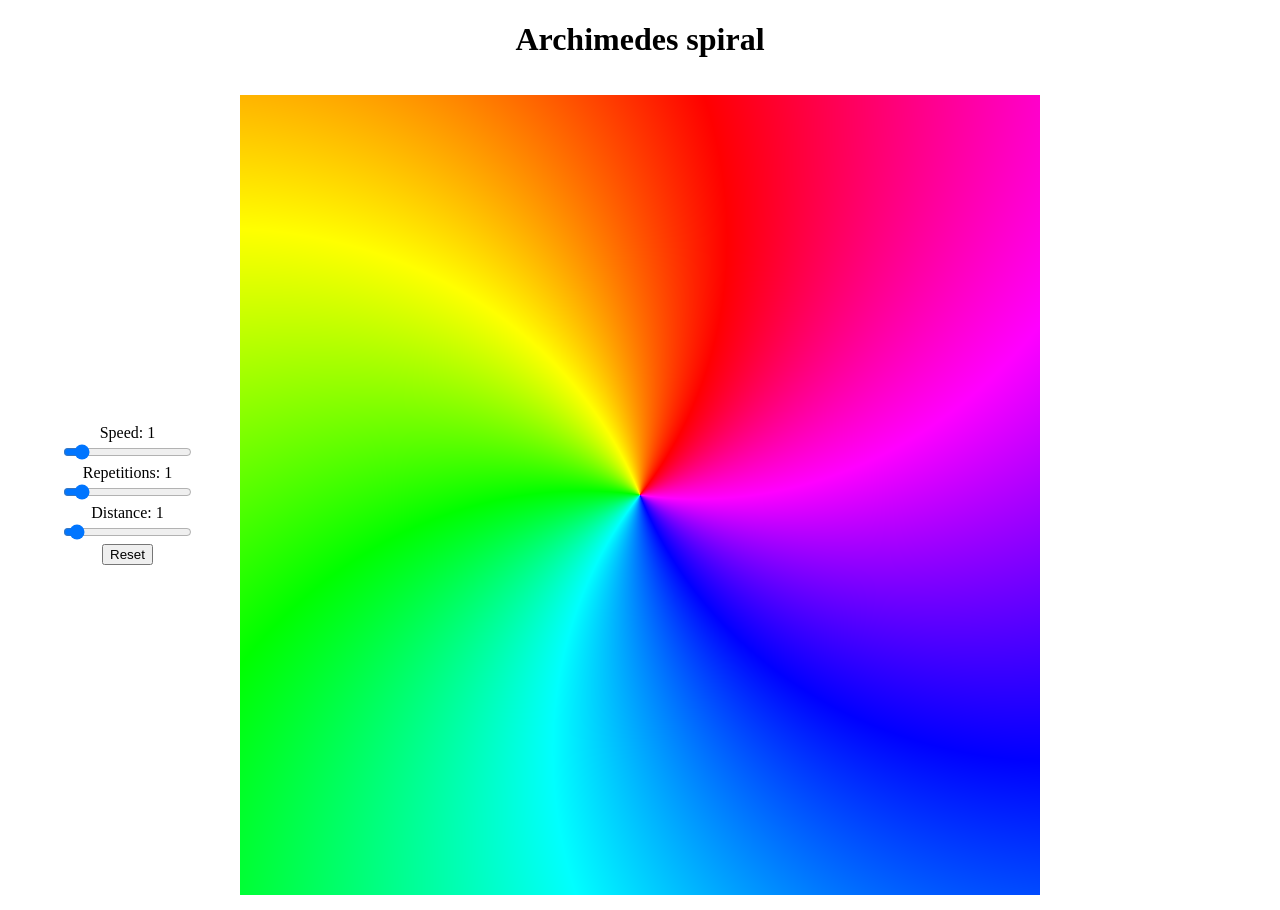
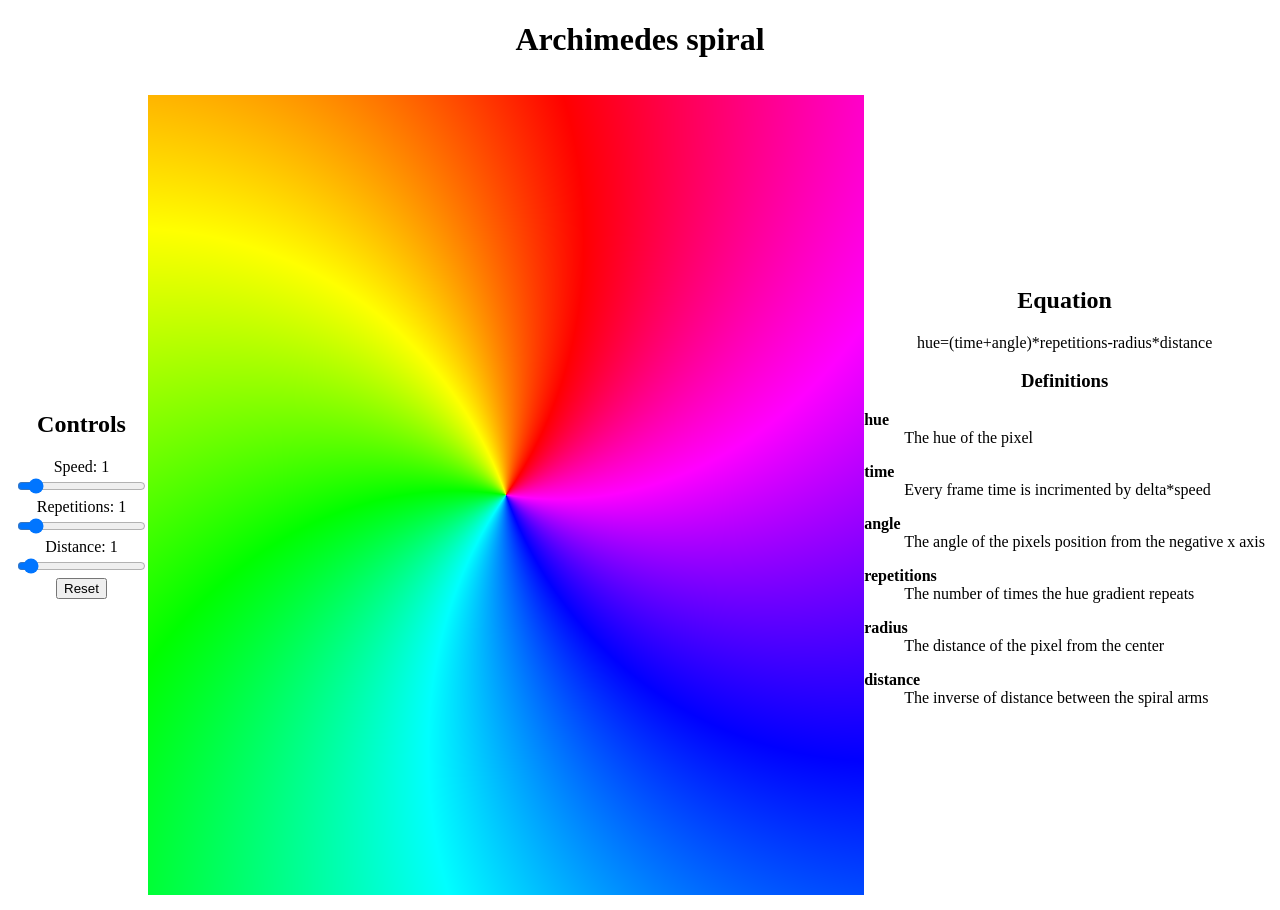
Before and after one commit to TomCP20/Archimedes-Hue-Spiral, a React (Vite) app: page / in a window 1280 px wide. Built offline with nearby package versions, Linux system fonts and the light colour scheme; the HTML template or start-up script is replaced by a standard one.

Commit message:
added section describing the math behind the shader

```diff
--- a/src/App.tsx
+++ b/src/App.tsx
@@ -3,6 +3,7 @@ import { useEffect, useRef, useState } from 'react';
 import { ShaderMaterial } from 'three';
 import { Slider } from './components/Slider';
 import { Scene } from './components/Scene';
+import { Equation } from "./components/Equation";
 
 export default function App() {
 
@@ -37,15 +38,18 @@ export default function App() {
       <h1>Archimedes spiral</h1>
       <div className='parent'>
         <div className='left'>
+          <h2>Controls</h2>
           <Slider name={"speed"} min={0} max={10} step={0.01} val={speed} setVal={setSpeed} />
           <Slider name={"repetitions"} min={0} max={10} step={1} val={repetitions} setVal={setRepetitions} />
           <Slider name={"distance"} min={0} max={20} step={0.01} val={distance} setVal={setDistance} />
-          <button onClick={() => {setSpeed(1); setRepetitions(1); setDistance(1);}}>Reset</button>
+          <button onClick={() => { setSpeed(1); setRepetitions(1); setDistance(1); }}>Reset</button>
         </div>
         <div className='center'>
           <Scene myShader={myShader} speedRef={speedRef} />
         </div>
-        <div className='right' />
+        <div className='right'>
+          <Equation />
+        </div>
       </div>
     </>
   )
--- /dev/null
+++ b/src/components/Equation.tsx
@@ -0,0 +1,26 @@
+export function Equation() {
+  return <div className="equation">
+    <h2>Equation</h2>
+    <p>hue=(time+angle)*repetitions-radius*distance</p>
+    <h3>Definitions</h3>
+    <dl>
+      <dt>hue</dt>
+      <dd>The hue of the pixel</dd>
+
+      <dt>time</dt>
+      <dd>Every frame time is incrimented by delta*speed</dd>
+
+      <dt>angle</dt>
+      <dd>The angle of the pixels position from the negative x axis</dd>
+
+      <dt>repetitions</dt>
+      <dd>The number of times the hue gradient repeats</dd>
+
+      <dt>radius</dt>
+      <dd>The distance of the pixel from the center</dd>
+
+      <dt>distance</dt>
+      <dd>The inverse of distance between the spiral arms</dd>
+    </dl>
+  </div>;
+}
--- a/src/style.css
+++ b/src/style.css
@@ -19,9 +19,26 @@ h1 {
   text-align: center;
 }
 
+.equation {
+  width: max-content;
+  margin: auto;
+}
+
 .center {
   width: 800px;
   height: 800px;
   margin: auto;
   align-self: center;
 }
+
+dl {
+  text-align: left;
+}
+
+dt {
+  font-weight: bold;
+}
+
+dd {
+  margin-bottom: 1em;
+}
```
